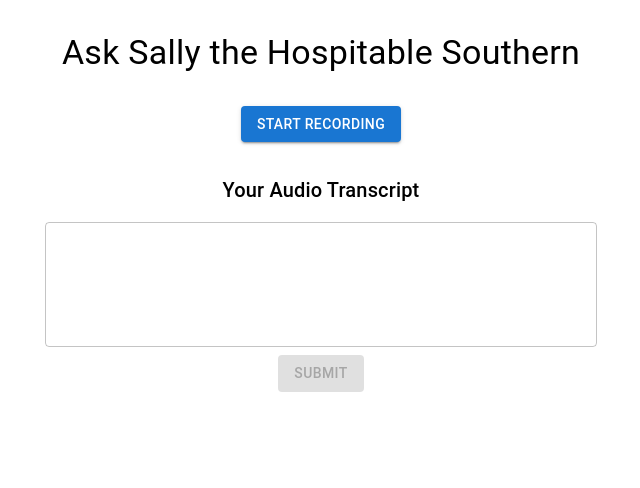
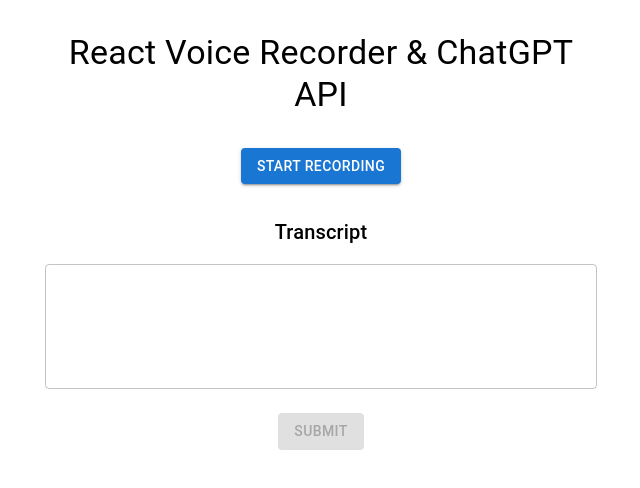
Before and after one commit to jaadbarg/Ask_AI, a React (Create React App) app: page / in a window 1280 px wide. Shown: the top 488 px of the page, without its empty margins (319-959 px from the left). Built offline with nearby package versions, Linux system fonts and the light colour scheme; no server answers.

Commit message:
lol security fix

```diff
--- a/src/App.jsx
+++ b/src/App.jsx
@@ -1,10 +1,16 @@
 /* eslint-disable quotes */
 import React, { useState, useRef, useEffect } from "react";
 import axios from "axios";
-import { Container, Box, Button, Typography, TextField } from "@mui/material";
+import {
+  Container,
+  Box,
+  Button,
+  Typography,
+  TextField,
+  Grid,
+} from "@mui/material";
 
 const OPENAI_API_KEY = process.env.REACT_APP_OPENAI_API_KEY;
-console.log(process.env);
 
 function initializeSpeechRecognition() {
   if (
@@ -159,7 +165,7 @@ function App() {
     <Container maxWidth="sm">
       <Box mt={4} textAlign="center">
         <Typography variant="h4" mb={4}>
-          Ask Sally the Hospitable Southern
+          React Voice Recorder & ChatGPT API
         </Typography>
         {recording ? (
           <Button
@@ -179,8 +185,10 @@ function App() {
           </Button>
         )}
         <Typography variant="h6" mt={4}>
-          Your Audio Transcript
+          Transcript
         </Typography>
+        <Grid container spacing={2}>
+          <Grid item xs={12}>
             <TextField
               fullWidth
               multiline
@@ -192,6 +200,8 @@ function App() {
                 readOnly: true,
               }}
             />
+          </Grid>
+          <Grid item xs={12}>
             <Button
               variant="contained"
               color="primary"
@@ -201,12 +211,15 @@ function App() {
             >
               Submit
             </Button>
+          </Grid>
+        </Grid>
         {response && (
           <>
             <Typography variant="h6" mt={4}>
-              Sally's Response
+              ChatGPT Response
             </Typography>
-            <Box display="flex" alignItems="center">
+            <Grid container spacing={2}>
+              <Grid item xs={12} sm={9}>
                 <TextField
                   fullWidth
                   multiline
@@ -218,21 +231,24 @@ function App() {
                     readOnly: true,
                   }}
                 />
+              </Grid>
+              <Grid item xs={12} sm={3}>
                 <Button
                   variant="contained"
                   color="primary"
                   onClick={handlePlayResponse}
-                ml={2}
+                  fullWidth
                 >
                   Play
                 </Button>
-            </Box>
+              </Grid>
+            </Grid>
           </>
         )}
         {audioURL && (
           <>
             <Typography variant="h6" mt={4}>
-              Your Audio Sample
+              Recorded Audio
             </Typography>
             <Box mt={2}>
               <audio controls src={audioURL} />
```
Lines whose indentation alone changed are shown as unchanged.
